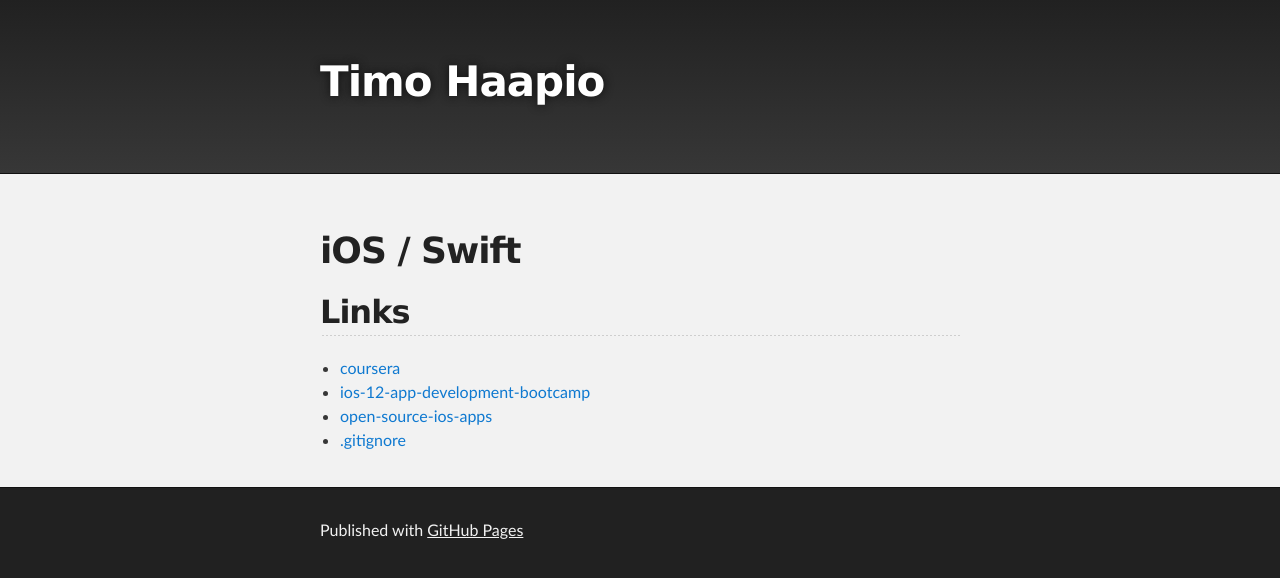
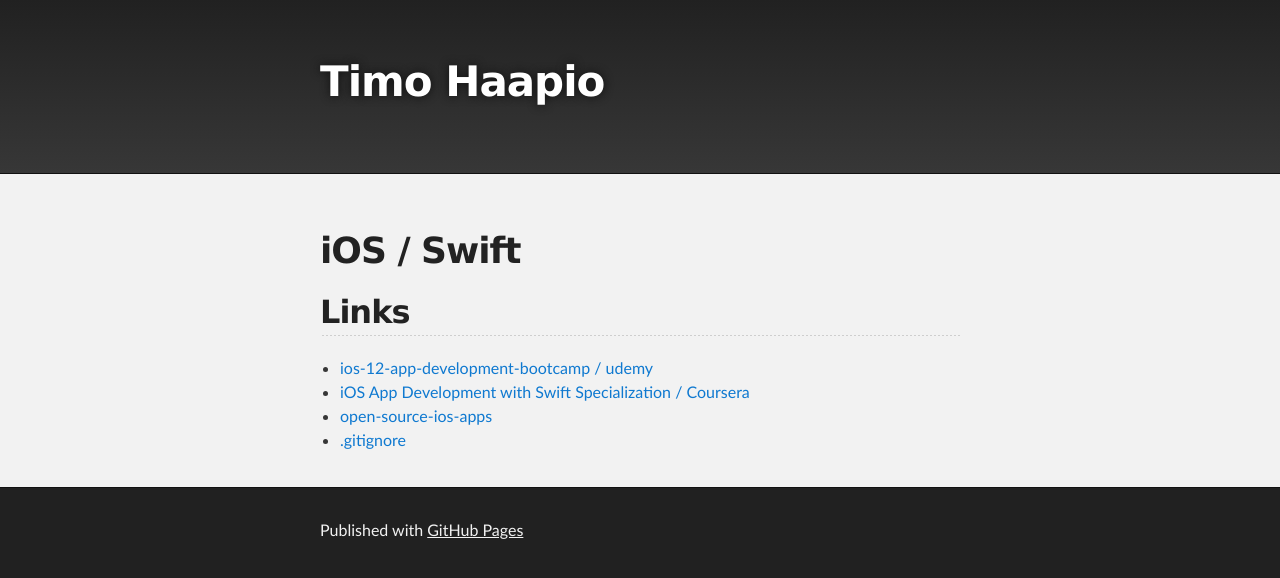
Before and after one commit to haapio/haapio.github.io, a Jekyll site: the page built from ios.md, in a window 1280 px wide. Shown: the top 578 px of the page. Built offline with Jekyll 4.4.1, drawn with Linux system fonts in a browser that asks for light colours; the repository's description, which GitHub fills in, is left out; our own code applies the rules of GitHub Pages for plain Markdown files.

Commit message:
Update ios.md

```diff
--- a/ios.md
+++ b/ios.md
@@ -5,7 +5,7 @@ layout: default
 # iOS / Swift
 
 ## Links
-- [coursera](https://www.coursera.org/specializations/app-development)
-- [ios-12-app-development-bootcamp](https://www.udemy.com/ios-12-app-development-bootcamp/)
+- [ios-12-app-development-bootcamp / udemy](https://www.udemy.com/ios-12-app-development-bootcamp/)
+- [iOS App Development with Swift Specialization / Coursera](https://www.coursera.org/specializations/app-development)
 - [open-source-ios-apps](https://github.com/dkhamsing/open-source-ios-apps)
 - [.gitignore](https://github.com/github/gitignore/blob/master/Swift.gitignore)
```
